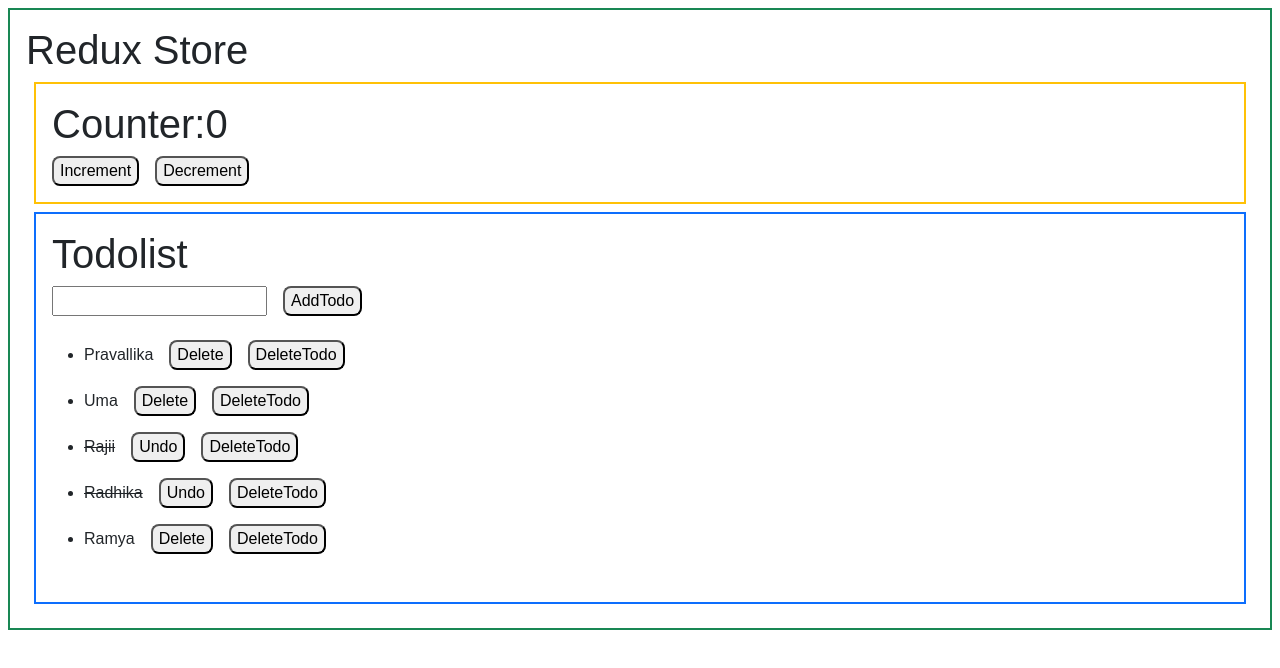
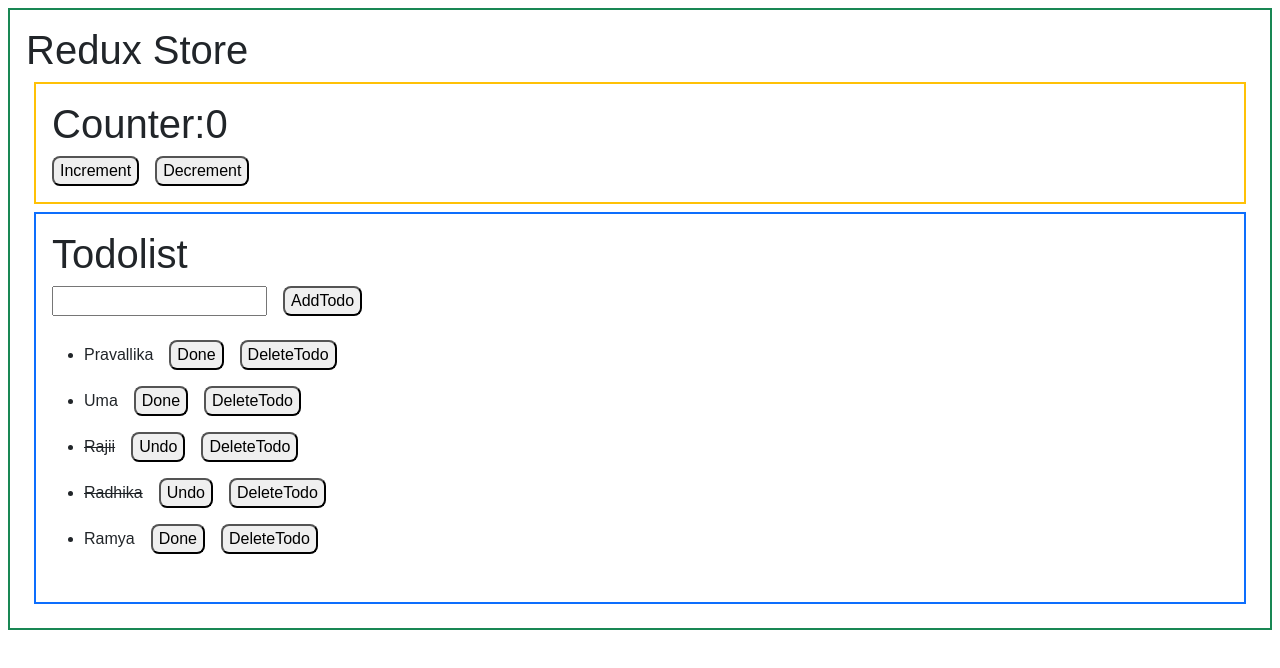
Before and after one commit to Pravallika8143/Redux-Store, a React (Vite) app: page / in a window 1280 px wide. Shown: the top 668 px of the page. Built offline with nearby package versions, Linux system fonts and the light colour scheme.

Commit message:
props-dispatch

```diff
--- a/src/Todolist.jsx
+++ b/src/Todolist.jsx
@@ -15,7 +15,7 @@ function Todolist(props){
                         <li className={todo.status?"text-decoration-line-through":""}>
                             {todo.title}
                             {todo.status && <button className='ms-3 rounded-3' onClick={()=>{props.dispatch({type:'TOGGLE_STATUS',payload:todo.id})}}>Undo</button>}
-                            {!todo.status && <button className='ms-3 rounded-3' onClick={()=>{props.dispatch({type:'TOGGLE_STATUS',payload:todo.id})}}>Delete</button>}
+                            {!todo.status && <button className='ms-3 rounded-3' onClick={()=>{props.dispatch({type:'TOGGLE_STATUS',payload:todo.id})}}>Done</button>}
                             <button class={"ms-3 mb-3 rounded-3"}
                              onClick={()=>{
                                 props.dispatch({type:"DELETE_TODO",payload:todo.id});
```
